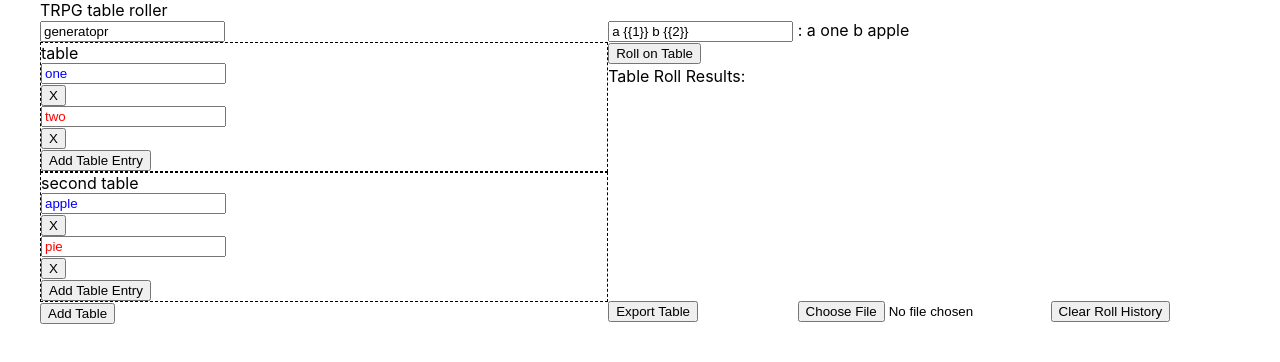
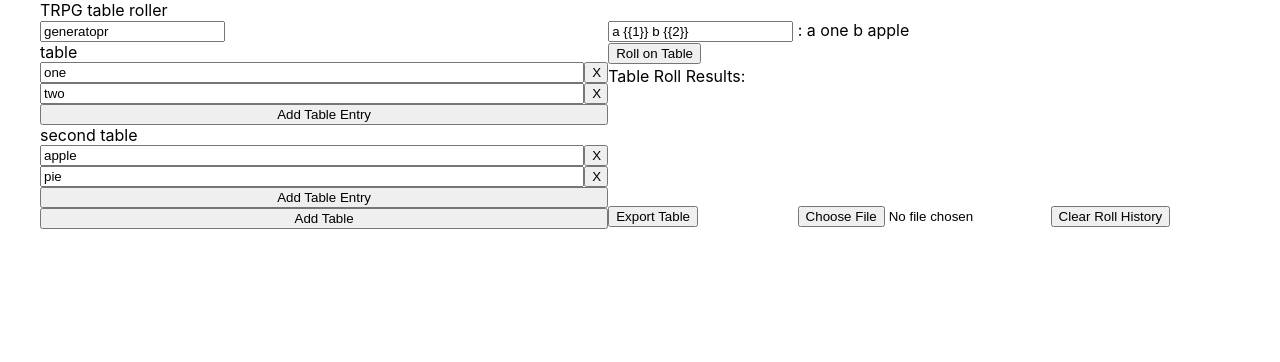
Before and after one commit to lhawes/trpg-table-roller, a React (Create React App) app: page / in a window 1280 px wide. Shown: the top 362 px of the page. Built offline with nearby package versions, Linux system fonts and the light colour scheme.

Commit message:
convert table to use render props, start table layout

```diff
--- a/src/components/Table.tsx
+++ b/src/components/Table.tsx
@@ -1,37 +1,19 @@
-/** @jsx jsx */
-import { jsx, css } from '@emotion/react';
+import React from 'react'
 import { ChangeEvent, useCallback, useContext } from 'react';
 import { DispatchContext } from '../App';
 import { addTableEntryAction, changeTableEntryAction, removeTableEntryAction } from '../state/generator/generatorActions';
 import { Table } from '../types/Table';
-import { UserInput } from './shared/UserInput';
+import { TableStaterenderProps } from './layouts/TableLayout';
 
 export interface TableProps {
   table: Table;
   tableIndex: number;
+  render: any;
 }
-
-const tableStyles = css({
-  border: '1px dashed black'
-});
-const tableNameStyle = css({
-  display: 'block',
-})
-const tableEntryContainerStyle = css({
-  display: 'block'
-})
-const oddTableEntryStyle = css({
-  display: 'block',
-  color: 'red'
-})
-const evenTableEntryStyle = css({
-  display: 'block',
-  color: 'blue'
-});
 
 const defaultTableEntry = 'default entry';
 
-export const TableComponent: React.FC<TableProps>= ({ table, tableIndex }) => {
+export const TableComponent: React.FC<TableProps>= ({ table, tableIndex, render }) => {
   const dispatch = useContext(DispatchContext);
 
   const tableName = table.name;
@@ -50,19 +32,16 @@ export const TableComponent: React.FC<TableProps>= ({ table, tableIndex }) => {
     return dispatch(addTableEntryAction(defaultTableEntry, tableIndex));
   }, [tableIndex, dispatch]);
 
-  return (
-    <div css={tableStyles}>
-      <span css={tableNameStyle}>{tableName}</span>
-      <div css={tableEntryContainerStyle}>
-        { tableEntries.map((entry: string, i: number) => {
-          const style = i % 2 === 0 ? evenTableEntryStyle : oddTableEntryStyle;
-          return (<div key={i}>
-            <UserInput value={entry} style={style} onChange={updateTableEntry(i)}/>
-            <button onClick={removeTableEntry(i)}>X</button>
-          </div>);
-        })}
-      </div>
-      <button onClick={addTableEntry}>Add Table Entry</button>
-    </div>
-  );
+  const tableState: TableStaterenderProps = {
+    tableName,
+    tableEntries: tableEntries.map((entry: string, i: number) => ({
+      value: entry,
+      changeEntry: updateTableEntry(i),
+      entryIndex: i,
+      removeEntry: removeTableEntry(i),
+    })),
+    addTableEntry
+  }
+
+  return render(tableState)
 }
--- a/src/components/TableList.tsx
+++ b/src/components/TableList.tsx
@@ -6,7 +6,7 @@ import { getGeneratorTables } from "../state/generator/generatorSelectors";
 import { AppState } from "../state/rootInitialState";
 import { Table } from '../types/Table';
 import { emptyTable } from "../utils/emptyTable";
-import { TableComponent } from "./Table";
+import { TableComponentLayout } from "./layouts/TableLayout";
 
 export const TableList: React.FC = () => {
   const dispatch = useContext(DispatchContext);
@@ -18,7 +18,7 @@ export const TableList: React.FC = () => {
   return (
     <>
       {tables.map((tableEntry: Table, i: number) =>
-        <TableComponent table={tableEntry} tableIndex={i} key={`table${i}`}/>
+        <TableComponentLayout table={tableEntry} tableIndex={i} key={`table${i}`}/>
       )}
       <button onClick={addTable}>Add Table</button>
     </>
--- a/src/components/layouts/BasePageLayout.tsx
+++ b/src/components/layouts/BasePageLayout.tsx
@@ -7,9 +7,10 @@ import { GeneratorName } from '../GeneratorName';
 import { HistoryList } from '../HistoryList';
 import { RollOnTableButton } from '../RollOnTableButton';
 import { BodyContainer } from '../shared/BodyContainer';
-import { Section } from "../shared/Section";
-import { TableList } from '../TableList';
+import { Section } from '../shared/Section';
+import { TableListLayout } from './TableListLayout';
 import { TextTemplate } from '../TextTemplate';
+import { inputHeight } from '../../constants/styleConstants';
 
 const GeneratorNameLayout = css({
   gridColumn: 1,
@@ -20,7 +21,7 @@ const TextTemplateLayout = css({
   gridColumnEnd: 5,
   gridRow: 1,
 });
-const TableListLayout = css({
+const TableListSectionLayout = css({
   gridColumn: 1,
   gridRowStart: 2,
   gridRowEnd: 5,
@@ -48,8 +49,6 @@ const ClearHistoryLayout = css({
   gridRow: 4,
 });
 
-const inputHeight = '24px';
-
 const gridLayout = css({
   gridTemplateColumns: `3fr 1fr 1fr 1fr `,
   gridTemplateRows: `auto ${inputHeight} 1fr ${inputHeight}`,
@@ -61,7 +60,7 @@ export const BasePageLayout: React.FC = () => {
       <Section layout={gridLayout}>
         <div css={GeneratorNameLayout}><GeneratorName /></div>
         <div css={TextTemplateLayout}><TextTemplate /></div>
-        <div css={TableListLayout}><TableList /></div>
+        <div css={TableListSectionLayout}><TableListLayout /></div>
         <div css={RollOnTableButtonLayout}><RollOnTableButton /></div>
         <div css={HistoryListLayout}><HistoryList /></div>
         <div css={ExportDataButtonLayout}><ExportDataButton /></div>
--- /dev/null
+++ b/src/components/layouts/TableLayout.tsx
@@ -0,0 +1,64 @@
+/** @jsx jsx */
+import { jsx, css } from '@emotion/react'
+import { ChangeEvent } from "react";
+import { inputWidth } from '../../constants/styleConstants';
+import { Table } from "../../types/Table";
+import { SubLayout } from "../shared/SubLayout";
+import { UserInput } from "../shared/UserInput";
+import { TableComponent } from "../Table";
+
+export interface TableEntryProps {
+  value: string,
+  changeEntry: (event: ChangeEvent<HTMLInputElement>) => void,
+  entryIndex: number,
+  removeEntry: (event: React.MouseEvent<HTMLButtonElement, MouseEvent>) => void,
+}
+
+export interface TableStaterenderProps {
+  tableName: string,
+  tableEntries: TableEntryProps[]
+  addTableEntry: () => void
+}
+
+export interface TableComponentLayoutProps {
+  table: Table,
+  tableIndex: number,
+}
+
+const IndividualTableGrid = css({
+  gridTemplateColumns: `1fr ${inputWidth}`,
+  gridTemplateRows: `1fr`,
+});
+
+const tableNameLayout = css({
+  gridColumnStart: 1,
+  gridColumnEnd: 3,
+  gridRow: 1,
+});
+
+const addEntryLayout = css({
+  gridColumnStart: 1,
+  gridColumnEnd: 3,
+
+})
+
+export const TableComponentLayout: React.FC<TableComponentLayoutProps> = ({ table, tableIndex }) => {
+  return (
+    <TableComponent table={table} tableIndex={tableIndex} render={({
+      tableName,
+      tableEntries,
+      addTableEntry
+    }: TableStaterenderProps) => (
+        <SubLayout layout={IndividualTableGrid}>
+          <div css={tableNameLayout}>{tableName}</div>
+          { tableEntries.map(({ value, changeEntry, entryIndex, removeEntry }: TableEntryProps) => {
+            return [
+              <UserInput value={value} style={{}} onChange={changeEntry} key={`table-entry-${entryIndex}`} />,
+              <button onClick={removeEntry} key={`close-table-entry-${entryIndex}`}>X</button>
+            ];
+          })}
+          <button onClick={addTableEntry} css={addEntryLayout}>Add Table Entry</button>
+        </SubLayout>
+      )} />
+  )
+}
--- /dev/null
+++ b/src/components/layouts/TableListLayout.tsx
@@ -0,0 +1,11 @@
+import React from "react"
+import { SubLayout } from "../shared/SubLayout"
+import { TableList } from "../TableList"
+
+export const TableListLayout: React.FC = () => {
+  return (
+    <SubLayout>
+      <TableList />
+    </SubLayout>
+  )
+}
--- /dev/null
+++ b/src/components/shared/SubLayout.tsx
@@ -0,0 +1,27 @@
+/** @jsx jsx */
+import { jsx, css } from '@emotion/react';
+import { useMemo } from 'react';
+
+const subLayoutCss = css([
+  {
+    display: 'grid',
+  }]);
+
+interface SubLayoutProps {
+  layout?: any;
+}
+
+export const SubLayout: React.FC<SubLayoutProps> = ({ children, layout }) => {
+  const computedCss = useMemo(() => {
+    return css`
+      ${subLayoutCss}
+      ${layout}
+    `
+  }, [layout]);
+
+  return (
+    <div css={computedCss}>
+      { children }
+    </div>
+  );
+}
--- /dev/null
+++ b/src/constants/styleConstants.ts
@@ -0,0 +1,2 @@
+export const inputHeight = '24px';
+export const inputWidth = '24px';
```
